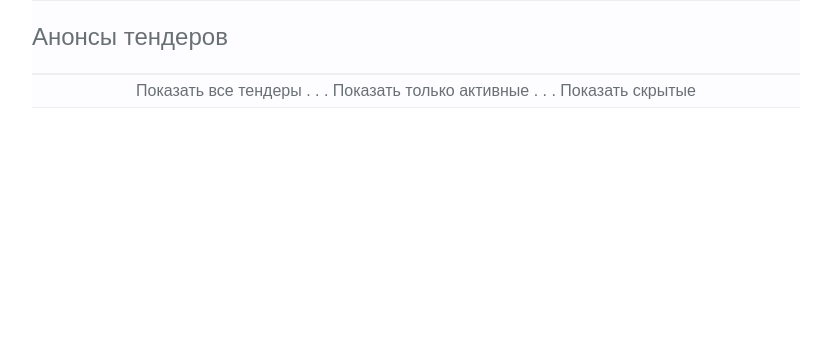
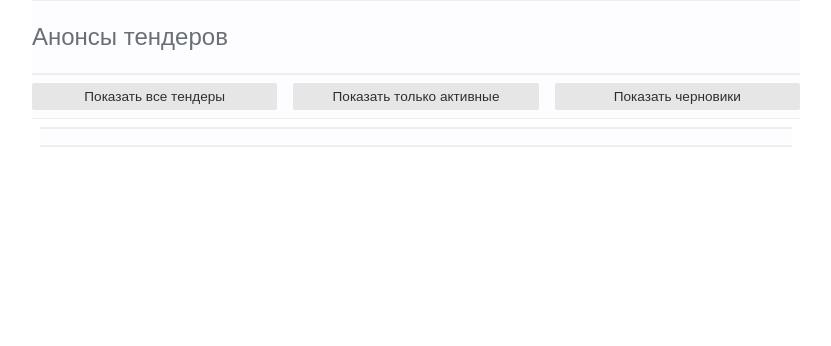
Before and after one commit to xacan1/ElectronicTradingPlatforms_ka-rz, a Flask app: page /list_tenders/ in a window 1280 px wide. Shown: the part 140-486 px from the top of the page, without its empty margins (224-1055 px from the left). Run offline with Flask 2, Linux system fonts and the light colour scheme; the visitor is signed in with stand-in values (Sample User, id 1); data that the repository does not hold is empty; parts of the project's set-up code (start-up, migrations or seed data) failed here and were passed over.

Commit message:
any work

```diff
--- a/main.py
+++ b/main.py
@@ -360,8 +360,8 @@ def upload_files():
         data_upload = form_upload_files.file.data
         file = data_upload.read()
         filename = data_upload.filename
-        # filename = models.transliterate(data_upload.filename)  # проблемы с кириллицей так что преобразуем имя файла
-        uploaded, msg = models.add_file_user(file, filename, current_user.get('username'), 2)
+        uploaded, msg = models.add_file_user(file, filename, current_user.get('username'), 2,
+                                             app.config.get('MAX_COUNT_FILES_PER_ACCOUNT'))
 
         if uploaded:
             flash(msg, category='success')
--- a/models.py
+++ b/models.py
@@ -848,32 +848,36 @@ def check_new_price(url_post, tenders_info, list_of_new_prices, username, time_c
 
 
 # type_file: 1 - аватар, 2 - документ (pdf, jpg)
-def add_file_user(file, name_file, username, type_file):
+def add_file_user(file, name_file, username, type_file, max_count_files):
     text_result = 'Файл загружен'
     uploaded = True
-    addition_result = (uploaded, text_result)
 
-    user_info = get_info_by_username(username, True)
-    user_id = user_info.get('id')
-    user = user_info.get('object_model')
-    try:
-        query = db.session.query(Files).filter(and_(Files.owner_file_id == user_id, Files.name_file == name_file))
-        result = query.first()
+    files_info = get_files_user(username)
 
-        if result is not None:
-            result.file = file
-            db.session.commit()
-        else:
-            file_db = Files(file, name_file, type_file, user)
-            db.session.add(file_db)
-            db.session.commit()
+    if len(files_info) >= max_count_files:
+        text_result = f'Запрещено загружать более {max_count_files} файлов'
+        uploaded = False
+    else:
+        user_info = get_info_by_username(username, True)
+        user_id = user_info.get('id')
+        user = user_info.get('object_model')
+        try:
+            query = db.session.query(Files).filter(and_(Files.owner_file_id == user_id, Files.name_file == name_file))
+            result = query.first()
 
-    except exc.SQLAlchemyError as exp:
-        uploaded = False
-        text_result = 'Не удалось загрузить файл'
-        addition_result = (uploaded, text_result)
+            if result is not None:
+                result.file = file
+                db.session.commit()
+            else:
+                file_db = Files(file, name_file, type_file, user)
+                db.session.add(file_db)
+                db.session.commit()
 
-    return addition_result
+        except exc.SQLAlchemyError as exp:
+            text_result = 'Не удалось загрузить файл'
+            uploaded = False
+
+    return uploaded, text_result
 
 
 def delete_file_user(username, file_id):
@@ -899,7 +903,7 @@ def delete_file_user(username, file_id):
     return deleted, text_result
 
 
-# получаем все файлы пользователя id:имя файла
+# получаем все файлы пользователя в словаре - id файла:имя файла
 def get_files_user(username):
     files_info = {}
     try:
@@ -922,8 +926,6 @@ def get_files_user(username):
 
 def get_file_user_by_file_id(file_id):
     file_data = {'file': None, 'name_file': ''}
-    # user_info = get_info_by_username(username, True)
-    # user_id = user_info.get('id')
     try:
         query = db.session.query(Files).filter(Files.id == file_id)
         result = query.first()
--- a/static/css/style_announcement.css
+++ b/static/css/style_announcement.css
@@ -34,14 +34,27 @@
     font-size: 0.8rem;
     padding: 1rem 0 0 2rem;
 }
-.block-navigation,.block-filter{
+.block-navigation{
+    display: grid;
+    grid-template-columns: repeat(3, 1fr);
+    grid-template-rows: 1fr;
+    column-gap: 3rem;
     text-align: center;
-    padding: 0 0 1rem 0;
+    padding: .5rem 0 .5rem 0;
+    border-top: 2px outset #EEEEEF;
+    background-color: #FDFDFF;
+    border-bottom: 2px inset #EEEEEF;
+    margin: .5rem;
 }
 .block-filter{
-	border-top: 1px outset #EEEEEF;
-	font-size: 1rem;
-	background-color: #FDFDFF;
-	padding: .5rem 0 .5rem 0;
-	border-bottom: 1px inset #EEEEEF;
+    display: grid;
+    grid-template-columns: repeat(3, 1fr);
+    grid-template-rows: 1fr;
+    column-gap: 1rem;
+    text-align: center;
+    border-top: 1px outset #EEEEEF;
+    font-size: 1rem;
+    background-color: #FDFDFF;
+    padding: .5rem 0 .5rem 0;
+    border-bottom: 1px inset #EEEEEF;
 }
--- a/static/css/style_tables.css
+++ b/static/css/style_tables.css
@@ -3,12 +3,12 @@ table.paleBlueRows {
   border: 2px solid #272727;
   background-color: #FFFFFF;
   width: 100%;
-  text-align: center;
+  /*text-align: center;*/
   border-collapse: collapse;
 }
 table.paleBlueRows td, table.paleBlueRows th {
   border: 1px solid #272727;
-  padding: 1px 1px;
+  padding: .25rem;
 }
 table.paleBlueRows tbody td {
   font-size: .85rem;
@@ -35,20 +35,24 @@ table.paleBlueRows tfoot td {
   font-size: .85rem;
 }
 td.digit-field{
-  text-align: center;
+  text-align: right;
   vertical-align: middle;
 }
 td.string-field{
   text-align: left;
   vertical-align: middle;
 }
+td.neitral-field{
+  text-align: center;
+  vertical-align: middle;
+}
 table.paleBlueRows tbody td.no-wrap{
   white-space: nowrap;
-  padding: 0 .5rem 0 .5rem;
+  /*padding: 0 .5rem 0 .5rem;*/
 }
 table.paleBlueRows thead th.no-wrap{
   white-space: nowrap;
-  padding: 0 .5rem 0 .5rem;
+  /*padding: 0 .5rem 0 .5rem;*/
 }
 /*table.paleBlueRows tr td.max-width-column{
   max-width: 20%;
--- a/static/js/tender.js
+++ b/static/js/tender.js
@@ -292,7 +292,7 @@ function update_data_table(data)
             for (let j = 0; j < tbody.rows.length; j++) {
                 body_row = tbody.rows[j];
                 td_cell = document.createElement('td');
-                td_cell.className = 'no-wrap';
+                td_cell.className = 'no-wrap digit-field';
                 body_row.appendChild(td_cell);
             }
         }
--- a/templates/list_tenders.html
+++ b/templates/list_tenders.html
@@ -16,12 +16,12 @@
         Ваш браузер не поддерживает JavaScript или поддержка отключена в настройках.
     </noscript>
     <div class="block-filter">
-        <a href="{{ url_for('list_tenders') }}">Показать все тендеры</a>
-        <span> . . . </span>
-        <a href="{{ url_for('list_tenders', only_active=True) }}">Показать только активные</a>
+        <a class="button-small pure-button" href="{{ url_for('list_tenders') }}">Показать все тендеры</a>
+        <a class="button-small pure-button" href="{{ url_for('list_tenders', only_active=True) }}">Показать
+            только активные</a>
         {% if current_user['access'] %}
-        <span> . . . </span>
-        <a href="{{ url_for('list_tenders', not_published=1) }}">Показать скрытые</a>
+        <a class="button-small pure-button" href="{{ url_for('list_tenders', not_published=1) }}">Показать
+            черновики</a>
         {% endif %}
     </div>
     {% for announcement in announcements %}
@@ -52,7 +52,7 @@
         <a href="{{ prev_url }}">&#10094; Предыдущие записи</a>
         {% endif %}
         {% if prev_url and next_url %}
-        <span> . . . . . . . . . . . . </span>
+        <!-- <span> . . . . . . . . . . . . </span> -->
         {% endif %}
         {% if next_url %}
         <a href="{{ next_url }}">Следующие записи &#10095;</a>
--- a/templates/post.html
+++ b/templates/post.html
@@ -71,14 +71,14 @@
             <tbody>
             {% for row in post_info['tenders'] if row.id != 0 %}
             <tr>
-                <td class="digit-field"></td>
+                <td class="neitral-field"></td>
                 {% if current_user['access'] %}
                 <td class="string-field">{{ row.product_code }}</td>
                 {% else %}
                 <td class="string-field hide-column">{{ row.product_code }}</td>
                 {% endif %}
                 <td class="string-field max-width-column">{{ row.product_name }}</td>
-                <td class="digit-field">{{ row.unit }}</td>
+                <td class="neitral-field">{{ row.unit }}</td>
                 <td class="digit-field number-format">{{ '%.2f'|format(row.step_price) }}</td>
                 <td class="digit-field">{{ row.quantity }}</td>
                 {% if current_user['access'] or post_info['today'] < post_info['time_close'] %}
--- a/templates/profile.html
+++ b/templates/profile.html
@@ -50,7 +50,7 @@
             </div>
             {% endif %}
             <div class="block-user-files">
-                <p>Список файлов пользователя:</p>
+                <p>Список файлов:</p>
                 <ul class="list-licoming">
                     {% if files %}
                     {% for key in files %}
@@ -64,7 +64,7 @@
             </div>
             {% if username_profile == current_user.username %}
             <div class="grid-buttons-profile">
-                <a class="pure-button" href="{{ url_for('upload_files') }}">Ваши документы</a>
+                <a class="pure-button" href="{{ url_for('upload_files') }}">Мои документы</a>
                 <a class="pure-button" href="{{ url_for('edit_profile') }}">Изменить профиль</a>
                 <a class="pure-button" href="{{ url_for('password_change') }}">Изменить пароль</a>
                 {% if current_user.access %}
--- a/templates/result_tender.html
+++ b/templates/result_tender.html
@@ -76,14 +76,14 @@
             <tbody>
             {% for row in post_info['tenders'] if row.id != 0 %}
             <tr>
-                <td class="digit-field"></td>
+                <td class="neitral-field"></td>
                 {% if current_user['access'] %}
                 <td class="string-field">{{ row.product_code }}</td>
                 {% else %}
                 <td class="string-field hide-column">{{ row.product_code }}</td>
                 {% endif %}
                 <td class="string-field">{{ row.product_name }}</td>
-                <td class="digit-field">{{ row.unit }}</td>
+                <td class="neitral-field">{{ row.unit }}</td>
                 <td class="digit-field number-format">{{ '%.2f'|format(row.step_price) }}</td>
                 <td class="digit-field">{{ row.quantity }}</td>
                 {% if current_user['access'] or post_info['tenders_of_user'] or post_info['today'] <
--- a/templates/tender.html
+++ b/templates/tender.html
@@ -95,20 +95,20 @@
                     <tbody>
                     {% for row in post_info['tenders'] if row.id != 0 %}
                     <tr>
-                        <td class="digit-field"></td>
+                        <td class="neitral-field"></td>
                         {% if current_user['access'] %}
                         <td class="string-field">{{ row.product_code }}</td>
                         {% else %}
                         <td class="string-field hide-column">{{ row.product_code }}</td>
                         {% endif %}
                         <td class="string-field">{{ row.product_name }}</td>
-                        <td class="digit-field">{{ row.unit }}</td>
+                        <td class="neitral-field">{{ row.unit }}</td>
                         <td class="digit-field no-wrap">{{ row.step_price }}</td>
                         <td class="digit-field">{{ row.quantity }}</td>
                         <td class="digit-field no-wrap">{{ row.price }}</td>
                         <td class="digit-field no-wrap"></td>
                         <td class="digit-field hide-column">{{ row.rate_vat }}</td>
-                        <td class="digit-field no-wrap"></td>
+                        <td class="string-field no-wrap"></td>
                         <td class="digit-field">
                             <input name="input{{ row.id }}" oninput="inp_isum(this)" onchange="after_change_price()"
                                    required type="text" size=8>
--- a/templates/upload_files.html
+++ b/templates/upload_files.html
@@ -34,7 +34,7 @@
             </div>
             <div class="block-user-files">
                 <table class="table-user-files">
-                    <caption>Список файлов пользователя</caption>
+                    <caption>Список файлов</caption>
                     <thead>
                     <tr>
                         <th>Наименование файла</th>
```
